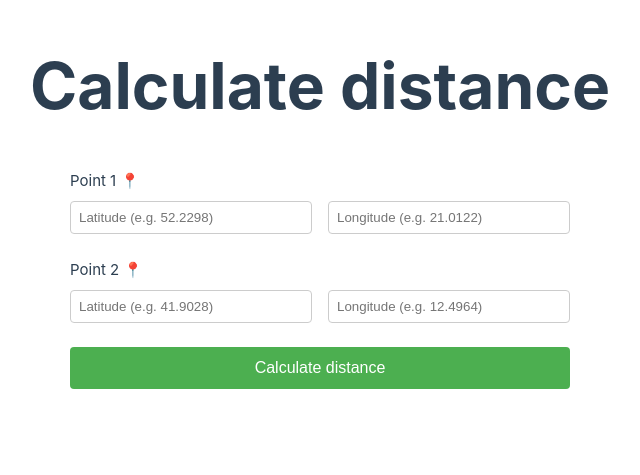
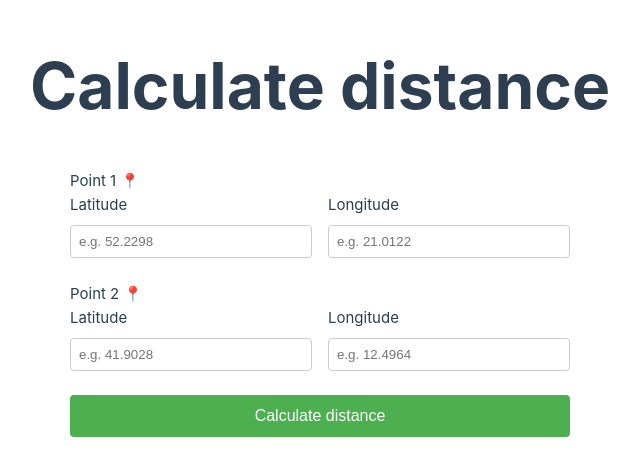
Before and after one commit to magwww/php-vue-distance-calc, a Vue app: page / in a window 1280 px wide. Shown: the part 109-584 px from the top of the page, without its empty margins (320-960 px from the left). Built offline with nearby package versions, Linux system fonts and the light colour scheme.

Commit message:
refactor(input): get input to separate component

```diff
--- a/frontend/src/components/GeoDistanceForm.vue
+++ b/frontend/src/components/GeoDistanceForm.vue
@@ -1,17 +1,37 @@
 <template>
   <form @submit.prevent="onSubmit">
-    <div class="input-group">
-      <label>Point 1 📍</label>
+    <div>
+      <p>Point 1 📍</p>
       <div class="inputs">
-        <input v-model.number="point1.lat" placeholder="Latitude (e.g. 52.2298)" required />
-        <input v-model.number="point1.lng" placeholder="Longitude (e.g. 21.0122)" required />
+        <InputField
+          type="number"
+          v-model="point1.lat"
+          label="Latitude"
+          placeholder="e.g. 52.2298"
+        />
+        <InputField
+          type="number"
+          v-model="point1.lng"
+          label="Longitude"
+          placeholder="e.g. 21.0122"
+        />
       </div>
     </div>
-    <div class="input-group">
-      <label>Point 2 📍</label>
+    <div>
+      <p>Point 2 📍</p>
       <div class="inputs">
-        <input v-model.number="point2.lat" placeholder="Latitude (e.g. 41.9028)" required />
-        <input v-model.number="point2.lng" placeholder="Longitude (e.g. 12.4964)" required />
+        <InputField
+          type="number"
+          v-model="point2.lat"
+          label="Latitude"
+          placeholder="e.g. 41.9028"
+        />
+        <InputField
+          type="number"
+          v-model="point2.lng"
+          label="Longitude"
+          placeholder="e.g. 12.4964"
+        />
       </div>
     </div>
     <button type="submit">Calculate distance</button>
@@ -20,6 +40,7 @@
 
 <script setup lang="ts">
 import { ref, defineEmits } from 'vue'
+import InputField from '@/components/InputField.vue'
 
 const point1 = ref({ lat: '', lng: '' })
 const point2 = ref({ lat: '', lng: '' })
@@ -40,22 +61,9 @@ form {
   gap: 1.5rem;
 }
 
-.input-group {
-  display: flex;
-  flex-direction: column;
-  gap: 0.5rem;
-}
-
 .inputs {
   display: flex;
   gap: 1rem;
-}
-
-input {
-  padding: 0.5rem;
-  border: 1px solid #ccc;
-  border-radius: 4px;
-  width: 100%;
 }
 
 button {
--- /dev/null
+++ b/frontend/src/components/InputField.vue
@@ -0,0 +1,39 @@
+<template>
+  <div class="input-group">
+    <label>{{ label }}</label>
+    <input
+      :type="type"
+      :placeholder="placeholder"
+      :value="modelValue"
+      @input="$emit('update:modelValue', $event.target.value)"
+      required
+    />
+  </div>
+</template>
+
+<script setup lang="ts">
+defineProps<{
+  label: string
+  placeholder: string
+  type?: string
+  modelValue: string | number
+}>()
+
+defineEmits(['update:modelValue'])
+</script>
+
+<style scoped>
+.input-group {
+  display: flex;
+  flex-direction: column;
+  gap: 0.5rem;
+  width: 100%;
+}
+
+input {
+  padding: 0.5rem;
+  border: 1px solid #ccc;
+  border-radius: 4px;
+  width: 100%;
+}
+</style>
```
